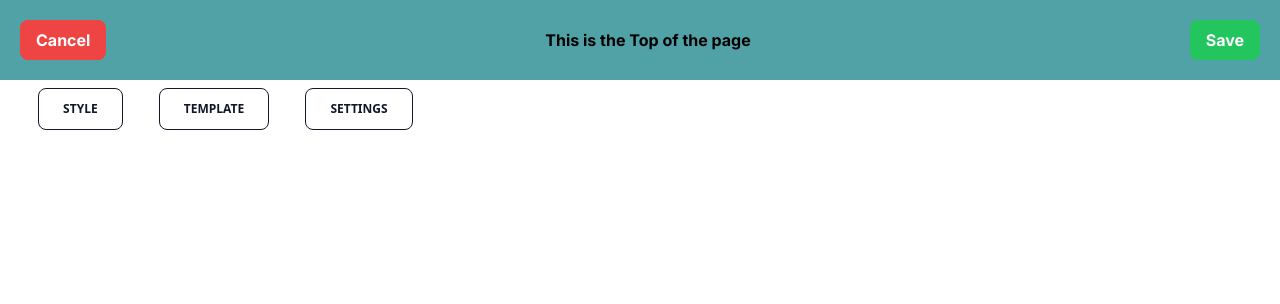
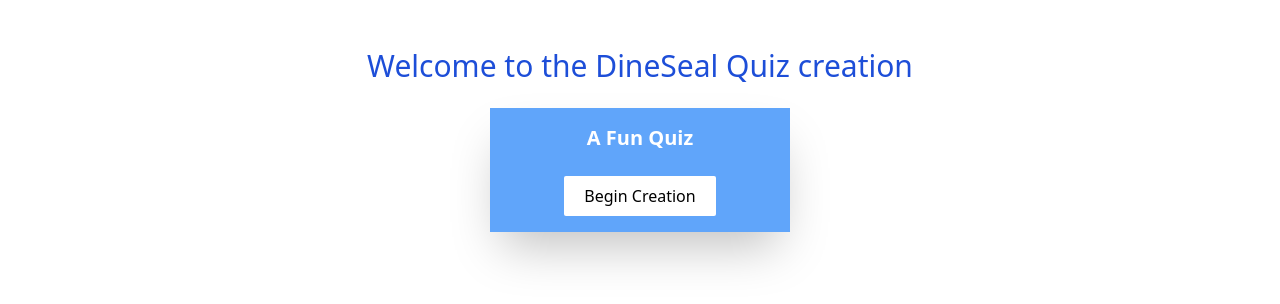
Before and after one commit to Manishsaily/visionVerse-Project, a Next.js app: page / in a window 1280 px wide. Shown: the top 304 px of the page. Built offline with nearby package versions, Linux system fonts and the light colour scheme.

Commit message:
updated home page and navigation links

```diff
--- a/src/app/components/NavBar.jsx
+++ b/src/app/components/NavBar.jsx
@@ -1,15 +1,16 @@
-"use client"
 
 import Link from 'next/link';
 
 
+
 const NavBar = () => {
+
 
   return (
 
     <div>
       <div className="flex justify-between items-center bg-[#50A2A7] p-5">
-        <Link href = "/" passHref>
+        <Link href = "/">
         <button
           className="bg-red-500 hover:bg-red-700 text-white font-bold py-2 px-4 rounded-lg"
         >
--- /dev/null
+++ b/src/app/components/Quizeselection.jsx
@@ -0,0 +1,23 @@
+import { React } from "react";
+import Link from "next/link";
+
+const Quizselection = () => {
+    return (
+        <div className=" pt-6">
+          <h1 className=" text-blue-700 text-center text-3xl font-medium my-6 ">
+            Welcome to the DineSeal Quiz creation
+          </h1>
+          <div className=" flex justify-center items-center">
+            <div className=" w-[300px] px-8 py-4 shadow-2xl bg-blue-400 text-white flex justify-center items-center flex-col gap-6 ">
+              <h1 className=" font-extrabold text-xl ">A Fun Quiz</h1>
+              <div className="w-full justify-center flex">
+                <button className=" bg-white px-5 py-2 rounded-sm text-black hover:cursor-pointer">
+                  <Link href="/style" >Begin Creation</Link>
+                </button>
+              </div>
+            </div>
+          </div>
+        </div>
+  );
+};
+export default Quizselection;
--- a/src/app/home/page.jsx
+++ /dev/null
@@ -1,13 +0,0 @@
-import React from 'react'
-import NavBar from '../components/NavBar'
-
-const Landingpage = () => {
-  return (
-    <>
-        <NavBar />
-        <h1>This is the home page</h1>
-    </>
-  )
-}
-
-export default Landingpage
--- a/src/app/layout.jsx
+++ b/src/app/layout.jsx
@@ -1,20 +1,28 @@
-import { Inter } from "next/font/google";
+"use client"
+
 import "./globals.css";
+import NavBar from "./components/NavBar";
+import { usePathname } from 'next/navigation'
 
 
-const inter = Inter({ subsets: ["latin"] });
 
-export const metadata = {
-  title: "Create Next App",
-  description: "Generated by create next app",
-};
+// export const metadata = {
+//   title: "Create Next App",
+//   description: "Generated by create next app",
+// };
+
 
 export default function RootLayout({ children }) {
+  const pathname = usePathname()
+
   return (
     <html lang="en">
-      <body className={inter.className}>
-        {children}
-        </body>
+      <body>
+        <div>
+        {pathname !== '/' && <NavBar />}
+        <main>{children}</main>
+        </div>
+      </body>
     </html>
   );
 }
--- a/src/app/login/page.jsx
+++ b/src/app/login/page.jsx
@@ -1,22 +1,7 @@
-"use client"
-
-import React from "react";
-import NavBar from "../components/NavBar";
-import { BrowserRouter as Router, Route, Routes } from "react-router-dom";
-import StylePage from "../style/page";
-import SettingsPage from "../setting/page";
-import EditorPage from "../template/page";
-import Home from '../page';
-
+import React from 'react'
 
 export default function Loginpage() {
-
   return (
-    <>
-
-      <NavBar />
-      <h1>Login</h1>
-
-    </>
-  );
+    <div>Loginpage</div>
+  )
 }
--- a/src/app/page.jsx
+++ b/src/app/page.jsx
@@ -1,27 +1,14 @@
-"use client"
 
 import React from "react";
-import { BrowserRouter as Router, Route, Routes } from "react-router-dom";
-import StylePage from "./style/page";
-import EditorPage from "./template/page";
-import SettingsPage from "./setting/page";
-import Loginpage from "./login/page";
-import Landingpage from "./home/page";
+import Quizselection from "./components/Quizeselection";
 
 export default function App() {
 
   return (
     <>
-      <Router>
-        <Routes>
-          <Route path="/" element={<Landingpage />} />
-          <Route path="/login" element={<Loginpage />} />
-          <Route path="/template" element={<EditorPage />} />
-          <Route path="/style" element={<StylePage />} />
-          <Route path="/setting" element={<SettingsPage />} />
-        </Routes>
-      </Router>
-
+      <div>
+        <Quizselection/>
+      </div>
     </>
   );
 }
--- a/src/app/setting/page.jsx
+++ b/src/app/setting/page.jsx
@@ -1,16 +1,7 @@
 import React from 'react'
-import NavBar from '../components/NavBar'
 
-const SettingsPage = () => {
+export default function EditorPage(){
   return (
-    <>
-      <div>
-        <NavBar />
-        settings
-      </div>
-    </>
-
+    <div>EditorPage</div>
   )
 }
-
-export default SettingsPage
--- a/src/app/style/page.jsx
+++ b/src/app/style/page.jsx
@@ -1,10 +1,7 @@
-import NavBar from "../components/NavBar";
+import React from 'react'
 
 export default function StylePage() {
   return (
-    <div>
-      <NavBar />
-      <h1>Style Page</h1>
-    </div>
-  );
+    <div>StylePage</div>
+  )
 }
--- a/src/app/template/page.jsx
+++ b/src/app/template/page.jsx
@@ -1,11 +1,7 @@
-import React from 'react';
-import NavBar from '../components/NavBar';
+import React from 'react'
 
-export default function EditorPage () {
+export default function Templatepage() {
   return (
-    <div>
-      <NavBar />
-      <h1>Editor Page</h1>
-    </div>
-  );
+    <div>Templatepage</div>
+  )
 }
```
